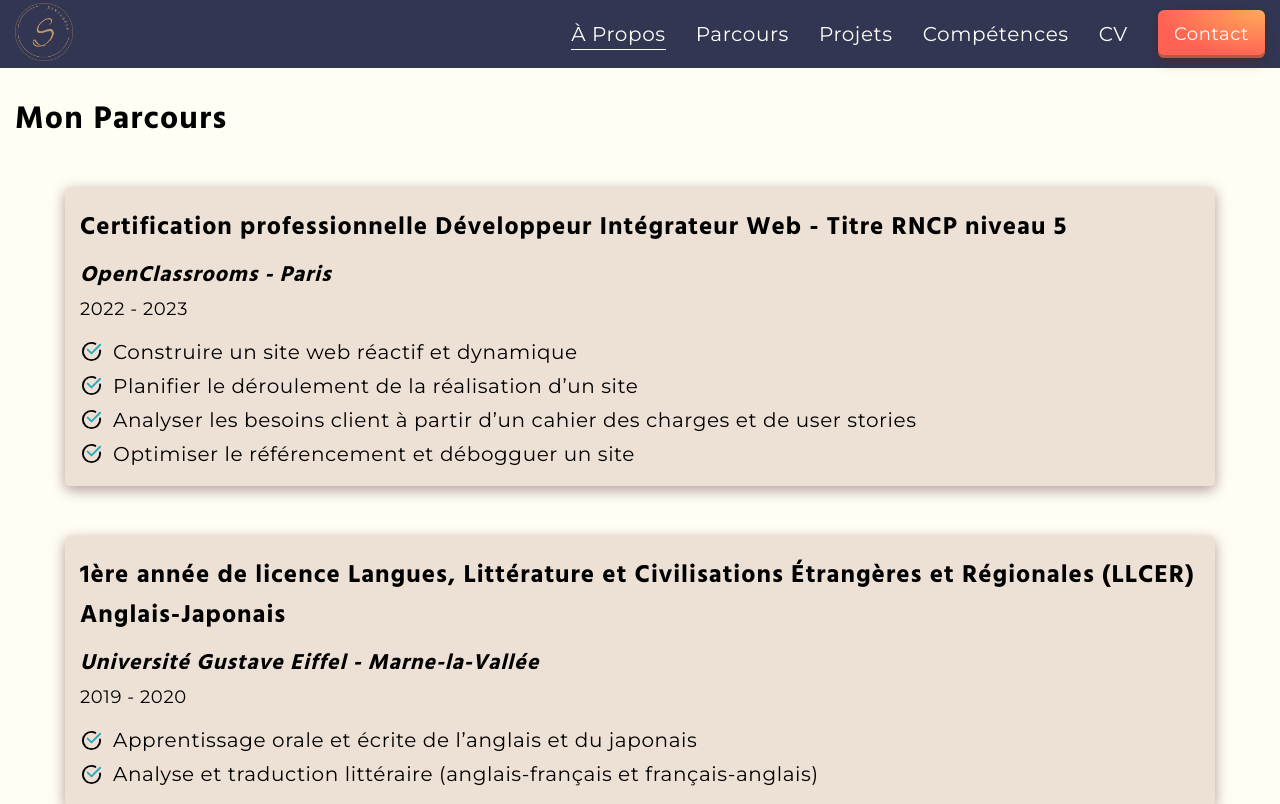
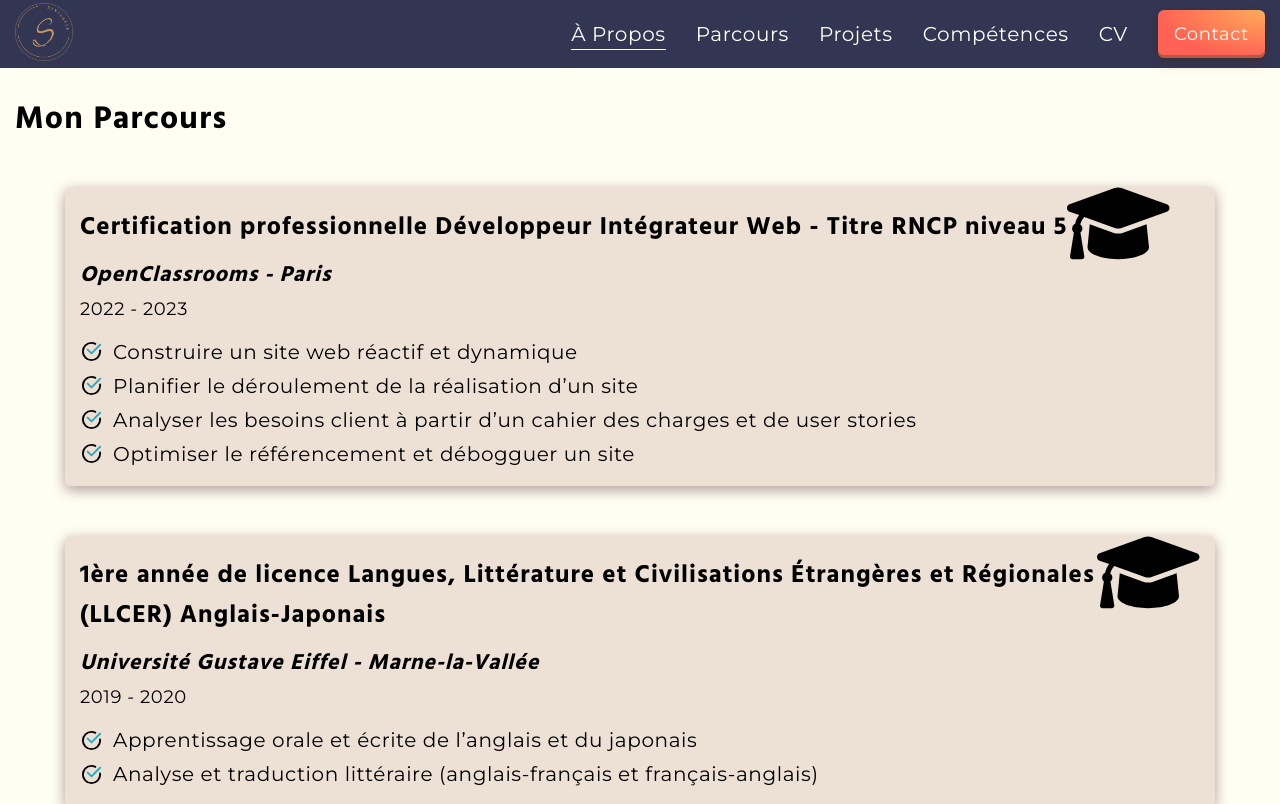
Before and after one commit to Christellaa/portfolio, a React (Create React App) app: page /studies in a window 1280 px wide. Shown: the top 804 px of the page. Built offline with nearby package versions, Linux system fonts and the light colour scheme.

Commit message:
Add hat with bg around it

```diff
--- a/src/components/Study/Study.jsx
+++ b/src/components/Study/Study.jsx
@@ -1,14 +1,22 @@
 import StudyDescription from "./StudyDescription";
+import hat from "../../assets/hat.svg";
 
 export default function Study({ title, place, year, description }) {
   return (
-    <article className="items studyGridItem">
+    <article className="flex items studyGridItem">
+      <div className="studyLeft">
         <h2 className="studyTitle">{title}</h2>
         <h3 className="place">{place}</h3>
         <p className="date">{year}</p>
         <ul className="noBullet">
           <StudyDescription description={description} />
         </ul>
+      </div>
+      <div>
+        <span className="flex flexCenter hatBg">
+          <img src={hat} className="hat" alt="" />
+        </span>
+      </div>
     </article>
   );
 }
```
Lines whose indentation alone changed are shown as unchanged.
